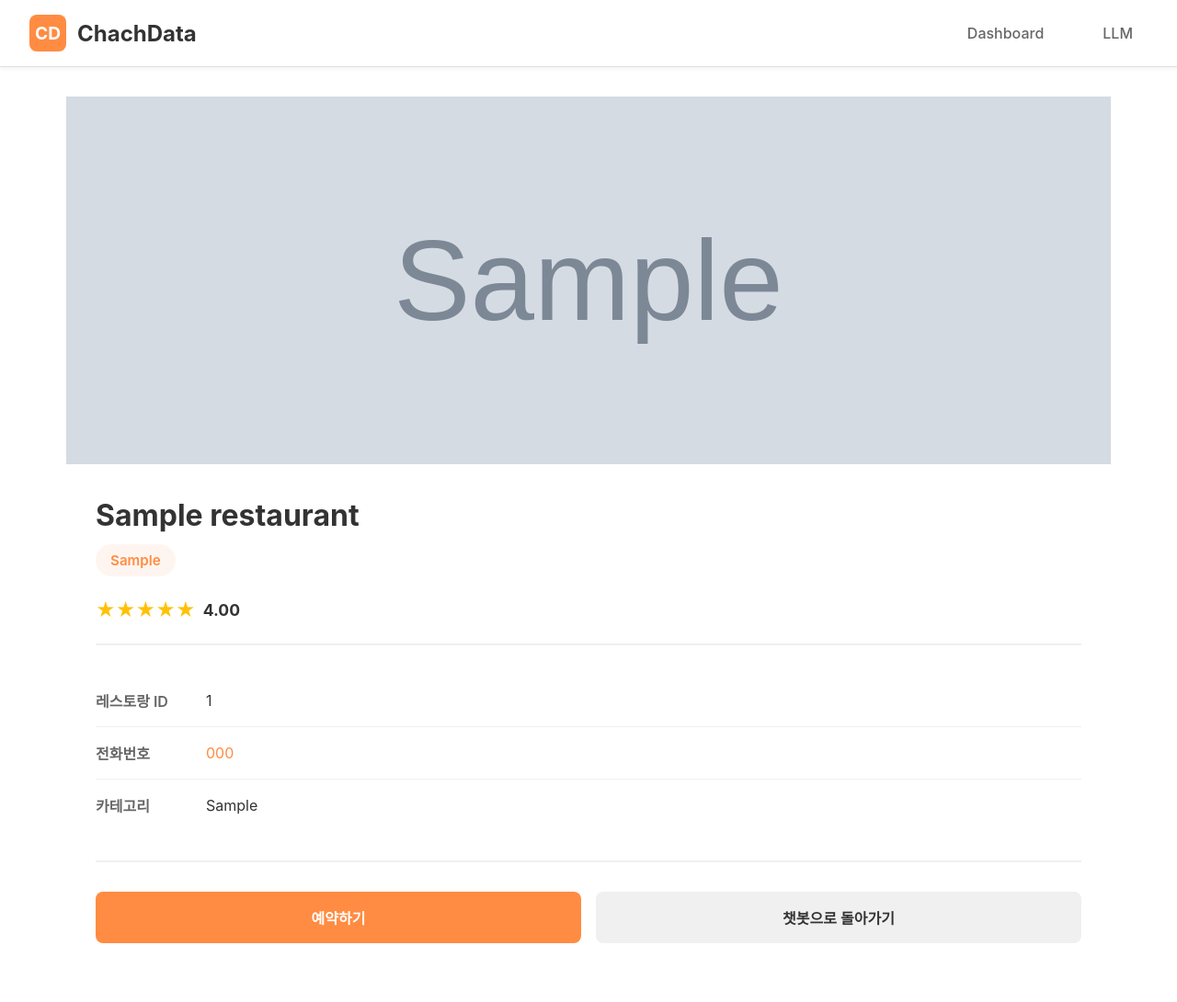
After one commit to Team5-CatchData/CatchData-Django, a Django app: page /restaurant/1/ in a window 1280 px wide. The commit adds this page. Shown: the whole page at 92% size. Run offline with Django 5.2, Linux system fonts and the light colour scheme; tables that the repository leaves empty hold one stand-in row (values such as "Sample post"); grey boxes marked "Sample" are stand-in pictures.

Commit message:
feature: 예약페이지 추가

```diff
--- a/FinalProject_Django/main/models.py
+++ b/FinalProject_Django/main/models.py
@@ -1,2 +1,21 @@
+from django.db import models
 
-# Create your models here.
+
+class Restaurant(models.Model):
+    """레스토랑 정보 모델"""
+    restaurant_id = models.CharField(max_length=50, unique=True, verbose_name="레스토랑 ID")
+    name = models.CharField(max_length=200, verbose_name="레스토랑 이름")
+    phone = models.CharField(max_length=20, blank=True, verbose_name="전화번호")
+    rating = models.DecimalField(max_digits=3, decimal_places=2, null=True, blank=True, verbose_name="평점")
+    category = models.CharField(max_length=100, blank=True, verbose_name="카테고리")
+    image_url = models.URLField(max_length=500, blank=True, verbose_name="이미지 URL")
+    created_at = models.DateTimeField(auto_now_add=True, verbose_name="생성일시")
+    updated_at = models.DateTimeField(auto_now=True, verbose_name="수정일시")
+
+    class Meta:
+        verbose_name = "레스토랑"
+        verbose_name_plural = "레스토랑"
+        ordering = ['-created_at']
+
+    def __str__(self):
+        return f"{self.name} ({self.restaurant_id})"
--- a/FinalProject_Django/main/templates/LLM.html
+++ b/FinalProject_Django/main/templates/LLM.html
@@ -346,9 +346,8 @@
     }
 
     function handleReservation(restaurantID, restaurantName) {
-        alert(`${restaurantName} (ID: ${restaurantID}) 예약 페이지로 이동합니다.`);
-        // 실제 구현시에는 예약 페이지로 이동
-        // window.location.href = `/reservation/${restaurantID}`;
+        // 레스토랑 상세 페이지로 이동
+        window.location.href = `/restaurant/${restaurantID}/`;
     }
 
     function addLoadingMessage() {
--- /dev/null
+++ b/FinalProject_Django/main/templates/restaurant_detail.html
@@ -0,0 +1,222 @@
+{% extends "base.html" %}
+
+{% block title %}{{ restaurant.name }} - 레스토랑 상세{% endblock %}
+
+{% block extra_styles %}
+<style>
+    .restaurant-detail-container {
+        max-width: 1000px;
+        margin: 0 auto;
+        background-color: #ffffff;
+        border-radius: 12px;
+        overflow: hidden;
+        box-shadow: 0 4px 6px rgba(0, 0, 0, 0.05);
+    }
+
+    .restaurant-image {
+        width: 100%;
+        height: 400px;
+        object-fit: cover;
+        background-color: #f0f0f0;
+    }
+
+    .restaurant-info {
+        padding: 2rem;
+    }
+
+    .restaurant-header {
+        border-bottom: 2px solid #f0f0f0;
+        padding-bottom: 1.5rem;
+        margin-bottom: 2rem;
+    }
+
+    .restaurant-name {
+        font-size: 2rem;
+        font-weight: bold;
+        color: #333;
+        margin-bottom: 0.75rem;
+    }
+
+    .restaurant-category {
+        display: inline-block;
+        padding: 0.5rem 1rem;
+        background-color: #fff5f0;
+        color: #ff8c42;
+        border-radius: 20px;
+        font-size: 0.95rem;
+        font-weight: 600;
+        margin-bottom: 1rem;
+    }
+
+    .restaurant-rating {
+        display: flex;
+        align-items: center;
+        gap: 0.5rem;
+        font-size: 1.1rem;
+        margin-top: 0.5rem;
+    }
+
+    .rating-stars {
+        color: #ffc107;
+        font-size: 1.3rem;
+    }
+
+    .rating-value {
+        font-weight: bold;
+        color: #333;
+    }
+
+    .info-section {
+        margin-bottom: 2rem;
+    }
+
+    .info-row {
+        display: flex;
+        align-items: center;
+        padding: 1rem 0;
+        border-bottom: 1px solid #f0f0f0;
+    }
+
+    .info-row:last-child {
+        border-bottom: none;
+    }
+
+    .info-label {
+        font-weight: 600;
+        color: #666;
+        min-width: 120px;
+        font-size: 1rem;
+    }
+
+    .info-value {
+        color: #333;
+        font-size: 1rem;
+    }
+
+    .phone-link {
+        color: #ff8c42;
+        text-decoration: none;
+        transition: opacity 0.3s ease;
+    }
+
+    .phone-link:hover {
+        opacity: 0.8;
+        text-decoration: underline;
+    }
+
+    .action-buttons {
+        display: flex;
+        gap: 1rem;
+        margin-top: 2rem;
+        padding-top: 2rem;
+        border-top: 2px solid #f0f0f0;
+    }
+
+    .btn {
+        flex: 1;
+        padding: 1rem 2rem;
+        border: none;
+        border-radius: 8px;
+        font-size: 1rem;
+        font-weight: 600;
+        cursor: pointer;
+        transition: all 0.3s ease;
+        text-align: center;
+        text-decoration: none;
+        display: inline-block;
+    }
+
+    .btn-primary {
+        background-color: #ff8c42;
+        color: white;
+    }
+
+    .btn-primary:hover {
+        background-color: #ff7a28;
+        transform: translateY(-2px);
+        box-shadow: 0 4px 8px rgba(255, 140, 66, 0.3);
+    }
+
+    .btn-secondary {
+        background-color: #f0f0f0;
+        color: #333;
+    }
+
+    .btn-secondary:hover {
+        background-color: #e0e0e0;
+    }
+
+    .no-image {
+        width: 100%;
+        height: 400px;
+        background: linear-gradient(135deg, #f0f0f0 0%, #e0e0e0 100%);
+        display: flex;
+        align-items: center;
+        justify-content: center;
+        font-size: 3rem;
+        color: #ccc;
+    }
+</style>
+{% endblock %}
+
+{% block content %}
+<div class="restaurant-detail-container">
+    {% if restaurant.image_url %}
+        <img src="{{ restaurant.image_url }}" alt="{{ restaurant.name }}" class="restaurant-image">
+    {% else %}
+        <div class="no-image">🍽️</div>
+    {% endif %}
+
+    <div class="restaurant-info">
+        <div class="restaurant-header">
+            <h1 class="restaurant-name">{{ restaurant.name }}</h1>
+
+            {% if restaurant.category %}
+            <span class="restaurant-category">{{ restaurant.category }}</span>
+            {% endif %}
+
+            {% if restaurant.rating %}
+            <div class="restaurant-rating">
+                <span class="rating-stars">★★★★★</span>
+                <span class="rating-value">{{ restaurant.rating }}</span>
+            </div>
+            {% endif %}
+        </div>
+
+        <div class="info-section">
+            <div class="info-row">
+                <div class="info-label">레스토랑 ID</div>
+                <div class="info-value">{{ restaurant.restaurant_id }}</div>
+            </div>
+
+            {% if restaurant.phone %}
+            <div class="info-row">
+                <div class="info-label">전화번호</div>
+                <div class="info-value">
+                    <a href="tel:{{ restaurant.phone }}" class="phone-link">{{ restaurant.phone }}</a>
+                </div>
+            </div>
+            {% endif %}
+
+            <div class="info-row">
+                <div class="info-label">카테고리</div>
+                <div class="info-value">{{ restaurant.category|default:"미분류" }}</div>
+            </div>
+        </div>
+
+        <div class="action-buttons">
+            <button class="btn btn-primary" onclick="makeReservation()">예약하기</button>
+            <a href="{% url 'main:llm' %}" class="btn btn-secondary">챗봇으로 돌아가기</a>
+        </div>
+    </div>
+</div>
+{% endblock %}
+
+{% block extra_scripts %}
+<script>
+    function makeReservation() {
+        alert('예약 기능은 아직 구현 중입니다.');
+        // 실제 구현시 예약 페이지나 모달로 연결
+    }
+</script>
+{% endblock %}
--- a/FinalProject_Django/main/urls.py
+++ b/FinalProject_Django/main/urls.py
@@ -6,4 +6,5 @@ app_name = 'main'
 urlpatterns = [
     path('', views.llm, name='llm'),
     path('api/chat/', views.chat_api, name='chat_api'),
+    path('restaurant/<str:restaurant_id>/', views.restaurant_detail, name='restaurant_detail'),
 ]
--- a/FinalProject_Django/main/views.py
+++ b/FinalProject_Django/main/views.py
@@ -3,8 +3,10 @@ import os
 
 import requests
 from django.http import JsonResponse
-from django.shortcuts import render
+from django.shortcuts import get_object_or_404, render
 from django.views.decorators.http import require_http_methods
+
+from .models import Restaurant
 
 
 def llm(request):
@@ -72,3 +74,12 @@ def chat_api(request):
             {'error': str(e)},
             status=500
         )
+
+
+def restaurant_detail(request, restaurant_id):
+    """레스토랑 상세 페이지"""
+    restaurant = get_object_or_404(Restaurant, restaurant_id=restaurant_id)
+    context = {
+        'restaurant': restaurant
+    }
+    return render(request, 'restaurant_detail.html', context)
```
